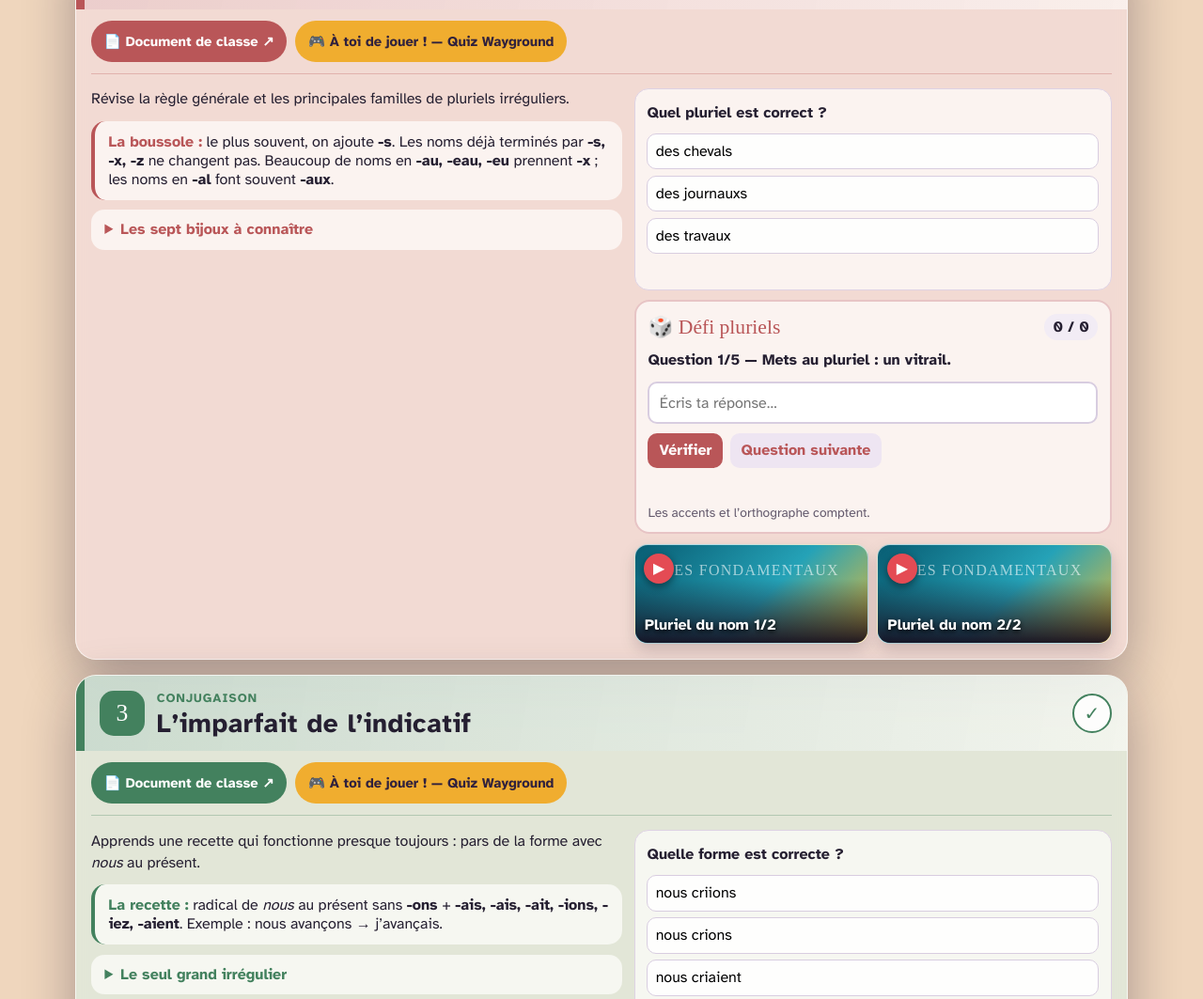
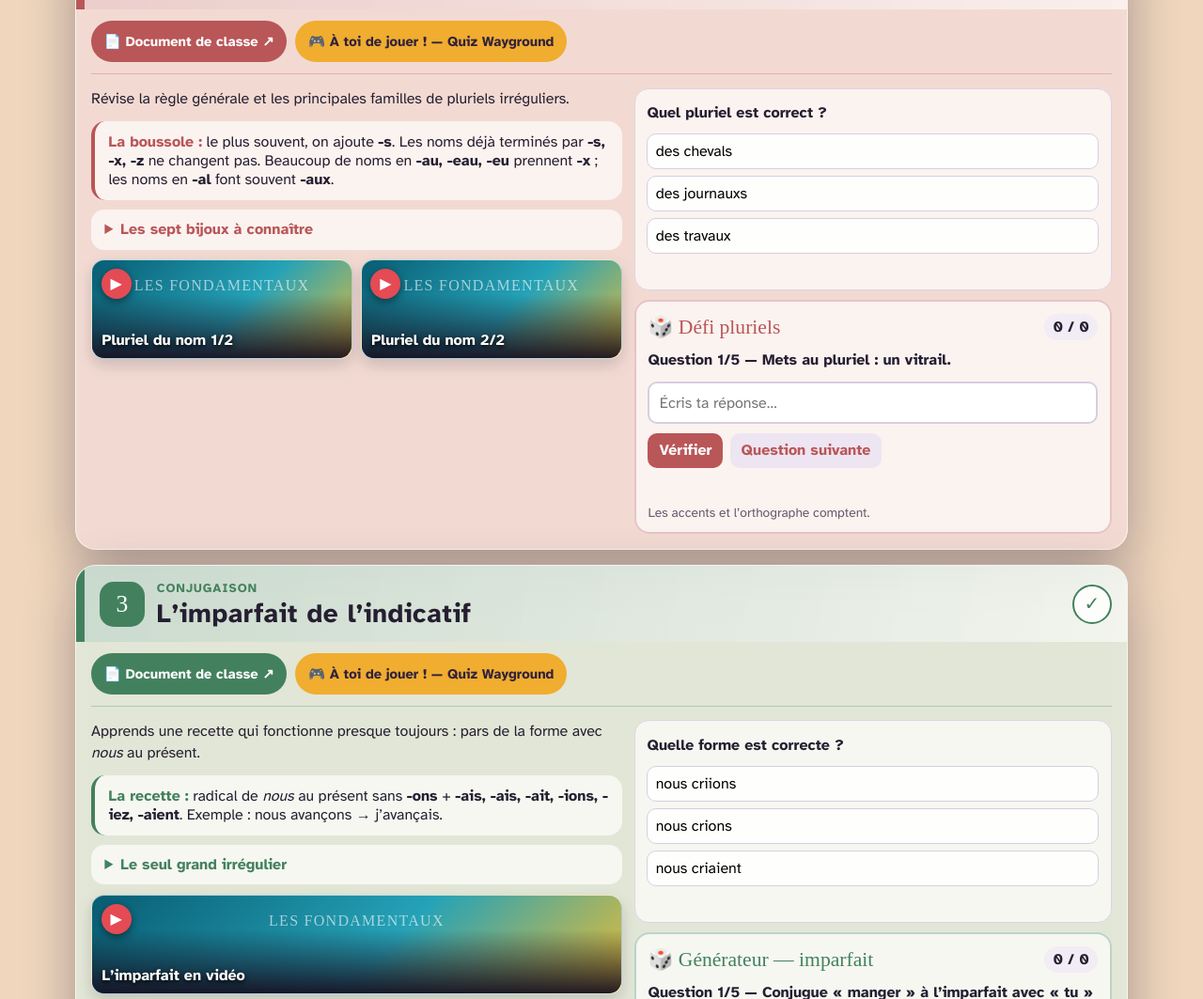
Before and after one commit to wweens/6e-S2-Monstres-et-contes, a plain HTML site: page index.html in a window 1280 px wide. Shown: the part 1645-2708 px from the top of the page at 94% size. Drawn offline with Linux system fonts and the light colour scheme; a web font is replaced by a local one.

Commit message:
Rééquilibre les modules en plaçant les vidéos de langue à gauche

```diff
--- a/index.html
+++ b/index.html
@@ -171,7 +171,7 @@
       s9:[['▶️ Voir La Belle et la Bête','https://youtu.be/QoBcPOFPcNc?feature=shared']]
     };
     function youtubeId(url){const match=url.match(/(?:youtu\.be\/|v=)([\w-]{11})/);return match?match[1]:null}
-    Object.entries(media).forEach(([key,items])=>{const actions=document.querySelector(`[data-key="${key}"] .actions`);const grid=document.createElement('div');grid.className='media-grid';items.forEach(([label,url])=>{const id=youtubeId(url);const isCanopy=url.includes('reseau-canope.fr');const isAudio=url.includes('1dyqVBy');if(isAudio){const audioLink=document.createElement('a');audioLink.className='btn audio-access';audioLink.href=url;audioLink.target='_blank';audioLink.rel='noopener';audioLink.textContent='🎧 Écouter le texte';actions.appendChild(audioLink);return}const link=document.createElement('a');link.className=`media-card${isCanopy?' canopy':''}`;link.href=url;link.target='_blank';link.rel='noopener';link.setAttribute('aria-label',label);if(id){const img=document.createElement('img');img.src=`https://i.ytimg.com/vi/${id}/hqdefault.jpg`;img.alt='';img.loading='lazy';link.appendChild(img)}const play=document.createElement('span');play.className='play-dot';play.textContent='▶';const text=document.createElement('span');text.className='media-label';text.textContent=label.replace(/^▶️ /,'');link.append(play,text);grid.appendChild(link)});if(grid.children.length)actions.before(grid)});
+    Object.entries(media).forEach(([key,items])=>{const session=document.querySelector(`[data-key="${key}"]`);const actions=session.querySelector('.actions');const grid=document.createElement('div');grid.className='media-grid';items.forEach(([label,url])=>{const id=youtubeId(url);const isCanopy=url.includes('reseau-canope.fr');const isAudio=url.includes('1dyqVBy');if(isAudio){const audioLink=document.createElement('a');audioLink.className='btn audio-access';audioLink.href=url;audioLink.target='_blank';audioLink.rel='noopener';audioLink.textContent='🎧 Écouter le texte';actions.appendChild(audioLink);return}const link=document.createElement('a');link.className=`media-card${isCanopy?' canopy':''}`;link.href=url;link.target='_blank';link.rel='noopener';link.setAttribute('aria-label',label);if(id){const img=document.createElement('img');img.src=`https://i.ytimg.com/vi/${id}/hqdefault.jpg`;img.alt='';img.loading='lazy';link.appendChild(img)}const play=document.createElement('span');play.className='play-dot';play.textContent='▶';const text=document.createElement('span');text.className='media-label';text.textContent=label.replace(/^▶️ /,'');link.append(play,text);grid.appendChild(link)});if(grid.children.length){const leftMedia=['s2','s3','s6','s8'].includes(key);(leftMedia?session.querySelector('.session-body>div:first-child'):actions.parentElement).insertBefore(grid,leftMedia?null:actions)}});
     sessions.forEach(session=>{const actions=session.querySelector('.actions');if(!actions)return;actions.classList.add('session-resources');const documentLink=actions.querySelector('a');if(documentLink)documentLink.textContent='📄 Document de classe ↗';const wayground=document.createElement('a');wayground.className='btn wayground';wayground.href='https://wayground.com/join/';wayground.target='_blank';wayground.rel='noopener';wayground.textContent='🎮 À toi de jouer ! — Quiz Wayground';actions.appendChild(wayground);session.querySelector('.session-body').before(actions)});
     document.querySelector('#search').addEventListener('input',e=>{const term=e.target.value.toLowerCase().trim();sessions.forEach(s=>s.hidden=term&&!(`${s.dataset.search} ${s.textContent}`.toLowerCase().includes(term)))});
     document.querySelector('#expand').addEventListener('click',e=>{const ds=[...document.querySelectorAll('details')];const open=!ds.every(d=>d.open);ds.forEach(d=>d.open=open);e.target.textContent=open?'Tout replier':'Tout déplier'});
```
